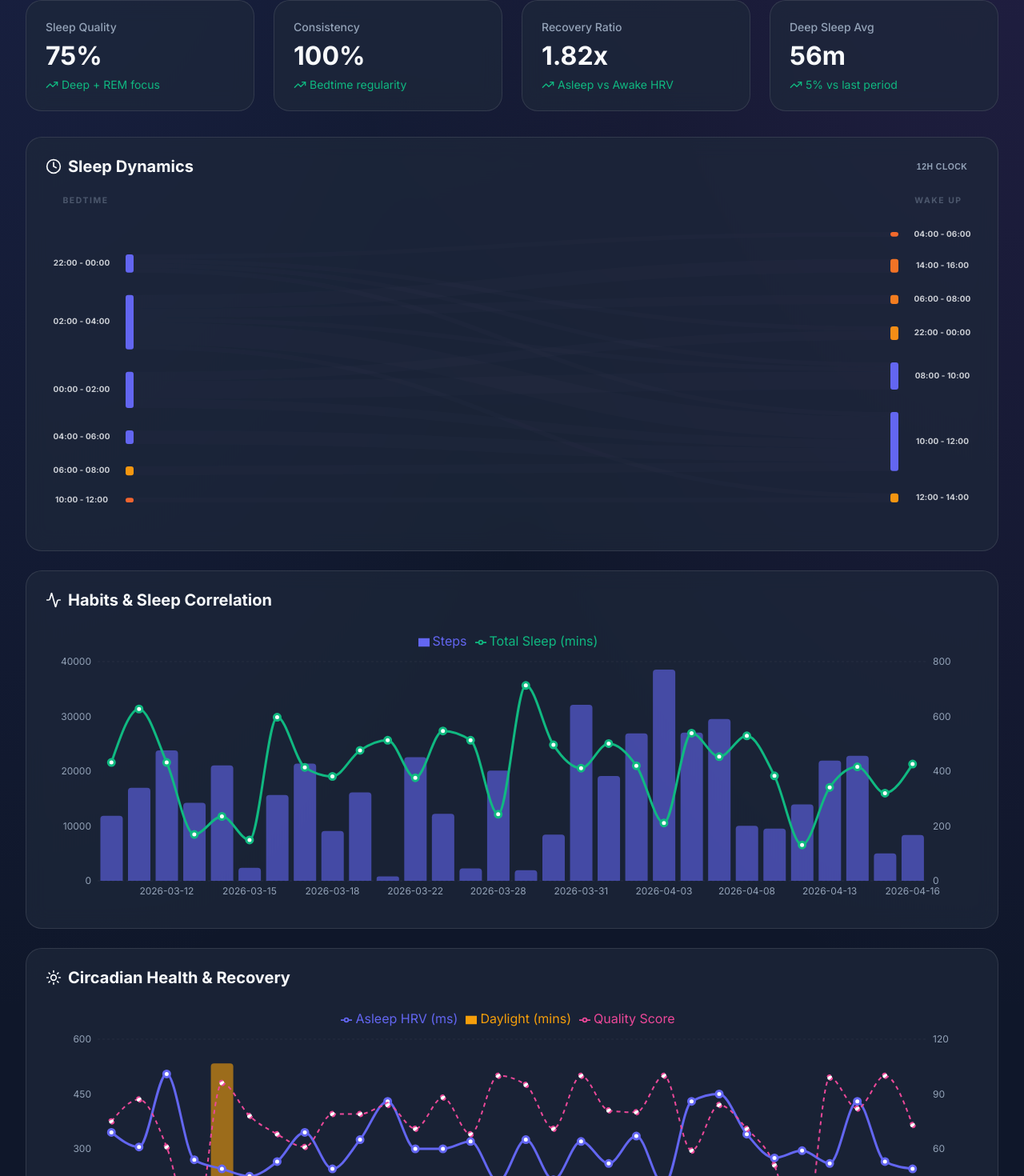
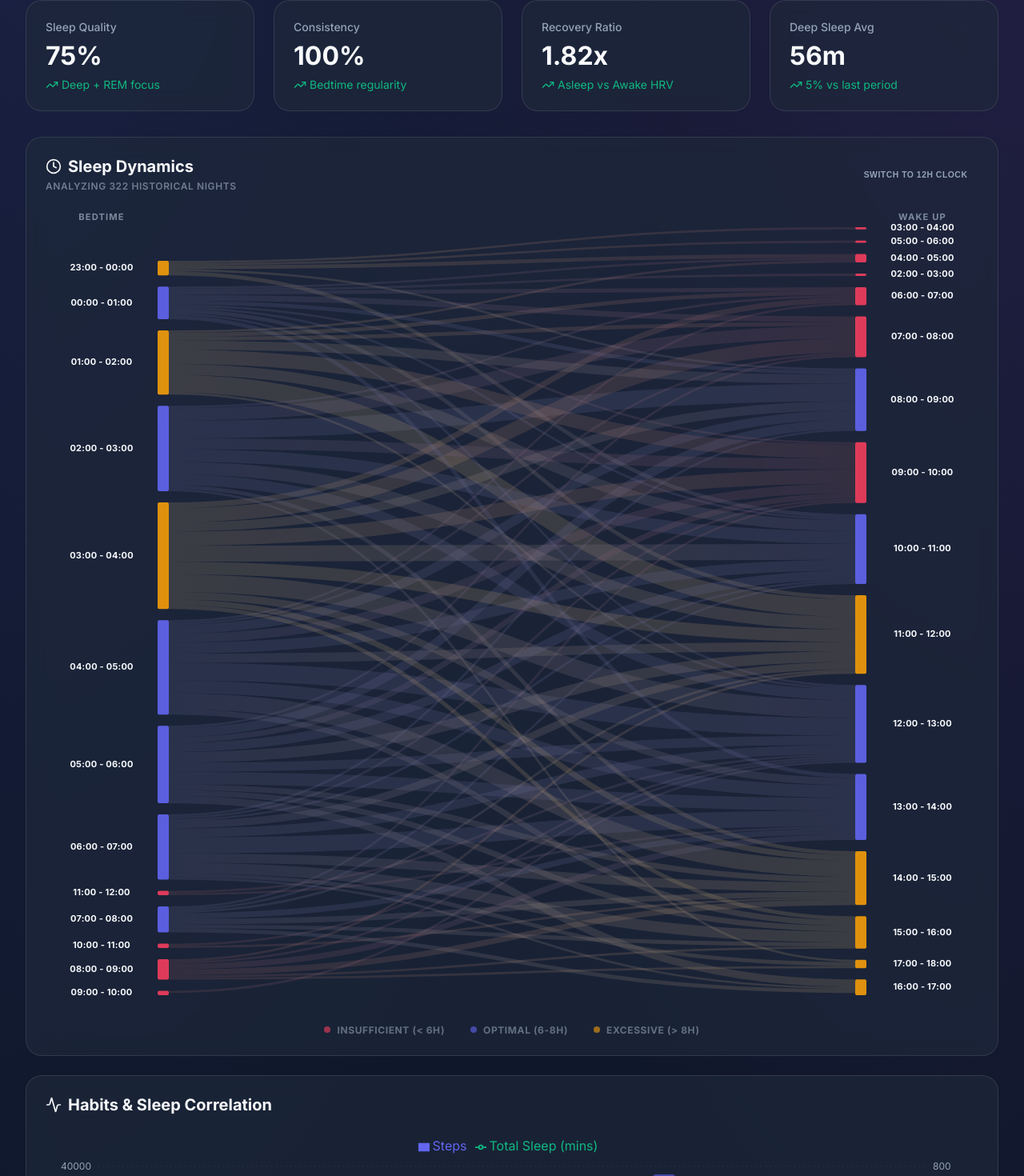
Before and after one commit to LucidMach/Sleep-More, a React (Vite) app: page / in a window 1280 px wide. Shown: the part 624-2094 px from the top of the page at 80% size. Built offline with nearby package versions, Linux system fonts and the light colour scheme.

Commit message:
sankey diagram on all my sleep data

```diff
--- a/src/App.jsx
+++ b/src/App.jsx
@@ -110,7 +110,7 @@ const Dashboard = () => {
         <StatCard label="Deep Sleep Avg" value={`${avgDeep}m`} trendLabel="5% vs last period" />
       </div>
 
-      <SleepCharts visibleData={visibleData} />
+      <SleepCharts visibleData={visibleData} allDailyData={dailyData} />
 
       <div className="grid">
         <HabitInsights correlations={correlations} />
--- a/src/components/SleepCharts.jsx
+++ b/src/components/SleepCharts.jsx
@@ -7,7 +7,7 @@ import { Clock, Activity, Sun } from 'lucide-react';
 import CustomTooltip from './CustomTooltip';
 
 const formatBucketTime = (hour, use24Hour) => {
-  const endHour = (hour + 2) % 24;
+  const endHour = (hour + 1) % 24;
   if (use24Hour) {
     return `${hour.toString().padStart(2, '0')}:00 - ${endHour.toString().padStart(2, '0')}:00`;
   }
@@ -31,20 +31,22 @@ const SankeyNode = (props) => {
     >
       <rect
         x={x} y={y} width={width} height={height}
-        fill={payload.fill || 'var(--text-secondary)'}
-        rx="3"
-        fillOpacity={1}
-        style={{ transition: 'all 0.4s cubic-bezier(0.4, 0, 0.2, 1)' }}
+        fill={payload.fill}
+        rx="2"
+        fillOpacity={0.9}
+        style={{
+          transition: 'all 0.5s cubic-bezier(0.4, 0, 0.2, 1)',
+        }}
       />
-      <g transform={`translate(${isSleep ? x - 55 : x + width + 55}, ${y + height / 2})`}>
+      <g transform={`translate(${isSleep ? x - 70 : x + width + 70}, ${y + height / 2})`}>
         <text
           textAnchor="middle"
           dominantBaseline="middle"
           fill="var(--text-primary)"
-          fontSize={10}
+          fontSize={11}
           fontWeight={700}
-          letterSpacing="0.01em"
-          style={{ pointerEvents: 'none', opacity: 0.8 }}
+          letterSpacing="0.02em"
+          style={{ pointerEvents: 'none' }}
         >
           {formatBucketTime(payload.hour, use24Hour)}
         </text>
@@ -60,49 +62,61 @@ const SankeyLink = (props) => {
   const isRelated = hoveredNode && (payload.source.name === hoveredNode || payload.target.name === hoveredNode);
   const isHighlighted = selfHovered || isRelated;
 
+  const gradientId = `link-gradient-${payload.source.name}-${payload.target.name}`.replace(/:/g, '-');
+
   return (
+    <g>
+      <defs>
+        <linearGradient id={gradientId} x1="0%" y1="0%" x2="100%" y2="0%">
+          <stop offset="0%" stopColor={payload.source.fill} stopOpacity={isHighlighted ? 0.8 : 0.25} />
+          <stop offset="100%" stopColor={payload.target.fill} stopOpacity={isHighlighted ? 0.8 : 0.25} />
+        </linearGradient>
+      </defs>
       <path
         d={`
           M${sourceX},${sourceY}
           C${sourceControlX},${sourceY} ${targetControlX},${targetY} ${targetX},${targetY}
         `}
-      stroke={isHighlighted ? '#fff' : 'rgba(148, 163, 184, 0.1)'}
+        stroke={`url(#${gradientId})`}
         strokeWidth={Math.max(1, linkWidth)}
         fill="none"
-      strokeOpacity={isHighlighted ? 0.8 : 0.2}
         onMouseEnter={() => setSelfHovered(true)}
         onMouseLeave={() => setSelfHovered(false)}
-      style={{ transition: 'stroke 0.3s ease, stroke-opacity 0.3s ease', cursor: 'pointer' }}
+        style={{
+          transition: 'all 0.4s ease',
+          cursor: 'pointer',
+          filter: isHighlighted ? 'saturate(1.2)' : 'saturate(0.4) grayscale(0.2)',
+          opacity: isHighlighted ? 1 : 0.8
+        }}
       />
+      {isHighlighted && (
+        <text
+          x={(sourceX + targetX) / 2}
+          y={(sourceY + targetY) / 2}
+          textAnchor="middle"
+          dominantBaseline="middle"
+          fill="var(--text-primary)"
+          fontSize={11}
+          fontWeight={800}
+          style={{ pointerEvents: 'none' }}
+        >
+          {payload.originalValue}
+        </text>
+      )}
+    </g>
   );
 };
 
 const getLinkColor = (durationMins) => {
   const hrs = durationMins / 60;
-  let r, g, b;
-  if (hrs >= 6 && hrs <= 8) {
-    r = 99; g = 102; b = 241;
-  } else if (hrs < 6) {
-    const ratio = Math.min(1, hrs / 6);
-    r = Math.round(239 + (245 - 239) * ratio);
-    g = Math.round(68 + (158 - 68) * ratio);
-    b = Math.round(68 + (11 - 68) * ratio);
-  } else {
-    const ratio = Math.min(1, (hrs - 8) / 4);
-    r = Math.round(245 + (239 - 245) * ratio);
-    g = Math.round(158 + (68 - 158) * ratio);
-    b = Math.round(11 + (68 - 11) * ratio);
-  }
-  return `rgb(${r}, ${g}, ${b})`;
+  if (hrs >= 6 && hrs <= 8) return '#6366F1'; // Indigo
+  if (hrs < 6) return '#F43F5E'; // Rose
+  return '#F59E0B'; // Amber
 };
 
-const getBucket = (mins) => {
-  const m = mins % 1440;
-  const h = Math.floor(m / 60);
-  return Math.floor(h / 2) * 2;
-};
+const getBucket = (mins) => Math.floor(mins / 60) % 24;
 
-const SleepCharts = ({ visibleData }) => {
+const SleepCharts = ({ visibleData, allDailyData }) => {
   const [use24Hour, setUse24Hour] = useState(true);
   const [hoveredNode, setHoveredNode] = useState(null);
 
@@ -113,22 +127,38 @@ const SleepCharts = ({ visibleData }) => {
     const nodeDurations = new Map();
 
     const uniqueBuckets = new Set();
-    visibleData.forEach(d => {
+    const sourceData = (allDailyData && allDailyData.length > 0) ? allDailyData : visibleData;
+
+    sourceData.forEach(d => {
       if (d.sleep_events) {
         d.sleep_events.forEach(event => {
-          uniqueBuckets.add(`Sleep:${getBucket(event.start)}`);
-          uniqueBuckets.add(`Wake:${getBucket(event.end)}`);
+          const sleepBucket = getBucket(event.start);
+          const wakeBucket = getBucket(event.end);
+
+          // Skip self-loops and nonsensical evening wake times
+          if (sleepBucket === wakeBucket || wakeBucket >= 18) return;
+
+          uniqueBuckets.add(`Sleep:${sleepBucket}`);
+          uniqueBuckets.add(`Wake:${wakeBucket}`);
         });
       }
     });
 
+    // 2. Sort them chronologically (Sleep-cycle aware: starts at 18:00 / 6 PM)
+    const getSortValue = (key) => {
+      const [type, hourStr] = key.split(':');
+      const hour = parseInt(hourStr);
+      return (hour - 18 + 24) % 24;
+    };
+
     const sortedNames = Array.from(uniqueBuckets).sort((a, b) => {
-      const [typeA, hourA] = a.split(':');
-      const [typeB, hourB] = b.split(':');
+      const [typeA] = a.split(':');
+      const [typeB] = b.split(':');
       if (typeA !== typeB) return typeA === 'Wake' ? 1 : -1;
-      return parseInt(hourA) - parseInt(hourB);
+      return getSortValue(a) - getSortValue(b);
     });
 
+    // 3. Initialize nodes in sorted order
     sortedNames.forEach(key => {
       const [type, hour] = key.split(':');
       nodeMap.set(key, nodes.length);
@@ -137,14 +167,22 @@ const SleepCharts = ({ visibleData }) => {
 
     const linkMap = new Map();
 
-    visibleData.forEach(d => {
+    sourceData.forEach(d => {
       if (d.sleep_events) {
         d.sleep_events.forEach(event => {
-          const sleepKey = `Sleep:${getBucket(event.start)}`;
-          const wakeKey = `Wake:${getBucket(event.end)}`;
+          const sleepBucket = getBucket(event.start);
+          const wakeBucket = getBucket(event.end);
+
+          // Skip self-loops and nonsensical evening wake times
+          if (sleepBucket === wakeBucket || wakeBucket >= 18) return;
+
+          const sleepKey = `Sleep:${sleepBucket}`;
+          const wakeKey = `Wake:${wakeBucket}`;
 
           const source = nodeMap.get(sleepKey);
           const target = nodeMap.get(wakeKey);
+
+          if (source === undefined || target === undefined) return;
 
           if (!nodeDurations.has(source)) nodeDurations.set(source, []);
           if (!nodeDurations.has(target)) nodeDurations.set(target, []);
@@ -162,41 +200,81 @@ const SleepCharts = ({ visibleData }) => {
       }
     });
 
+    for (const link of linkMap.values()) {
+      const avgDuration = link.durations.reduce((a, b) => a + b, 0) / link.durations.length;
+      links.push({
+        source: link.source,
+        target: link.target,
+        // Minimal boost to ensure visibility without distortion
+        value: link.value + 0.3,
+        originalValue: link.value,
+        fill: getLinkColor(avgDuration),
+        avgDuration
+      });
+    }
+
     nodes.forEach((node, i) => {
+      const connectedLinks = links.filter(l => l.source === i || l.target === i);
+      let dominantLink = null;
+      let maxVal = -1;
+
+      connectedLinks.forEach(l => {
+        if (l.value > maxVal) {
+          maxVal = l.value;
+          dominantLink = l;
+        }
+      });
+
+      if (dominantLink) {
+        node.fill = dominantLink.fill;
+        node.avgDuration = dominantLink.avgDuration;
+      } else {
         const durations = nodeDurations.get(i) || [];
         const avgDuration = durations.reduce((a, b) => a + b, 0) / (durations.length || 1);
         node.fill = getLinkColor(avgDuration);
+        node.avgDuration = avgDuration;
+      }
     });
 
-    for (const link of linkMap.values()) {
-      links.push({
-        source: link.source,
-        target: link.target,
-        value: link.value,
-      });
-    }
+    const totalOriginalEvents = links.reduce((sum, l) => sum + l.originalValue, 0);
+    return { nodes, links, totalEvents: totalOriginalEvents };
+  }, [visibleData, allDailyData]);
 
-    if (nodes.length === 0 || links.length === 0) {
-      return { nodes: [{ name: 'No Data', type: 'Sleep', hour: 0 }, { name: 'Empty', type: 'Wake', hour: 0 }], links: [{ source: 0, target: 1, value: 1 }] };
-    }
+  const dynamicHeight = useMemo(() => {
+    if (!sankeyData.links.length) return 600;
+    const minNodeHeight = 13; // for 11px font
+    const padding = 12;
 
-    return { nodes, links };
-  }, [visibleData]);
+    const sleepNodes = sankeyData.nodes.filter(n => n.type === 'Sleep').length;
+    const wakeNodes = sankeyData.nodes.filter(n => n.type === 'Wake').length;
+    const maxNodesSide = Math.max(sleepNodes, wakeNodes);
+    const totalBoostedValue = sankeyData.links.reduce((sum, l) => sum + l.value, 0);
+
+    const vMin = 1.3; // (1 original + 0.3 boost)
+    const requiredHeight = (minNodeHeight * totalBoostedValue / vMin) + (maxNodesSide * padding) + 150;
+
+    return Math.max(500, Math.min(1000, requiredHeight));
+  }, [sankeyData]);
 
   return (
     <div className="grid">
       <div className="card chart-card">
         <div style={{ display: 'flex', justifyContent: 'space-between', alignItems: 'center', marginBottom: '1.5rem' }}>
+          <div>
             <h2 style={{ margin: 0 }}><Clock size={20} /> Sleep Dynamics</h2>
+            <div style={{ fontSize: '0.75rem', color: 'var(--text-secondary)', opacity: 0.7, marginTop: '0.3rem', fontWeight: 600, textTransform: 'uppercase', letterSpacing: '0.05em' }}>
+              Analyzing {sankeyData.totalEvents} historical nights
+            </div>
+          </div>
           <button
             className="timeframe-btn"
             onClick={() => setUse24Hour(!use24Hour)}
             style={{ fontSize: '0.65rem', padding: '0.35rem 0.85rem', textTransform: 'uppercase', letterSpacing: '0.05em', fontWeight: 700 }}
           >
-            {use24Hour ? '12H Clock' : '24H Clock'}
+            {use24Hour ? 'Switch to 12H Clock' : 'Switch to 24H Clock'}
           </button>
         </div>
-        <div style={{ width: '100%', height: 420, padding: '1rem 0', position: 'relative' }}>
+        <div style={{ width: '100%', height: dynamicHeight, position: 'relative' }}>
           {/* Column Headers */}
           <div style={{
             position: 'absolute',
@@ -205,16 +283,16 @@ const SleepCharts = ({ visibleData }) => {
             right: 0,
             display: 'flex',
             justifyContent: 'space-between',
-            fontSize: '0.65rem',
+            fontSize: '0.7rem',
             fontWeight: 800,
-            letterSpacing: '0.15em',
+            letterSpacing: '0.1em',
             color: 'var(--text-secondary)',
-            opacity: 0.4,
+            opacity: 0.8,
             textTransform: 'uppercase',
             pointerEvents: 'none'
           }}>
-            <span style={{ width: 100, textAlign: 'center' }}>Bedtime</span>
-            <span style={{ width: 100, textAlign: 'center' }}>Wake Up</span>
+            <div style={{ width: 140, textAlign: 'center' }}>Bedtime</div>
+            <div style={{ width: 140, textAlign: 'center' }}>Wake Up</div>
           </div>
 
           <ResponsiveContainer>
@@ -222,11 +300,39 @@ const SleepCharts = ({ visibleData }) => {
               data={sankeyData}
               node={<SankeyNode use24Hour={use24Hour} setHoveredNode={setHoveredNode} />}
               link={<SankeyLink hoveredNode={hoveredNode} />}
-              margin={{ top: 30, right: 100, bottom: 20, left: 100 }}
-              nodePadding={28}
+              margin={{ top: 20, right: 140, bottom: 20, left: 140 }}
+              nodeWidth={14}
+              nodePadding={14}
               iterations={64}
             />
           </ResponsiveContainer>
+        </div>
+
+        {/* Legend */}
+        <div style={{
+          marginTop: '1rem',
+          display: 'flex',
+          justifyContent: 'center',
+          gap: '2rem',
+          fontSize: '0.75rem',
+          fontWeight: 700,
+          textTransform: 'uppercase',
+          letterSpacing: '0.05em',
+          color: 'var(--text-secondary)',
+          opacity: 0.6
+        }}>
+          <div style={{ display: 'flex', alignItems: 'center', gap: '0.5rem' }}>
+            <div style={{ width: 8, height: 8, borderRadius: '50%', background: '#F43F5E' }} />
+            <span>Insufficient (&lt; 6h)</span>
+          </div>
+          <div style={{ display: 'flex', alignItems: 'center', gap: '0.5rem' }}>
+            <div style={{ width: 8, height: 8, borderRadius: '50%', background: '#6366F1' }} />
+            <span>Optimal (6-8h)</span>
+          </div>
+          <div style={{ display: 'flex', alignItems: 'center', gap: '0.5rem' }}>
+            <div style={{ width: 8, height: 8, borderRadius: '50%', background: '#F59E0B' }} />
+            <span>Excessive (&gt; 8h)</span>
+          </div>
         </div>
       </div>
 
```
Also changed, not shown: src/utils/dataProcessor.js (+7 -1 lines), test_sankey.js (added, +33 -0 lines), 1 other file (tests, documents, lock files or other folders). Lines whose indentation alone changed are shown as unchanged.
